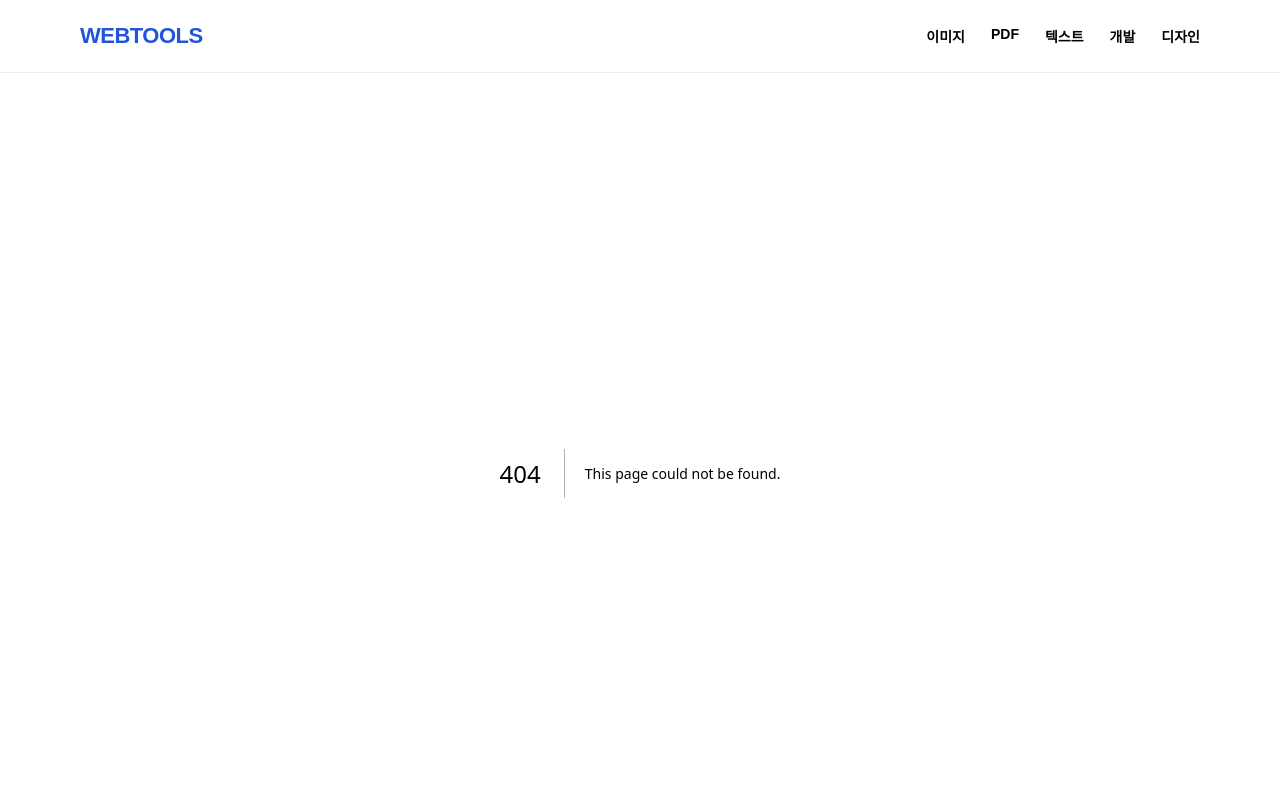
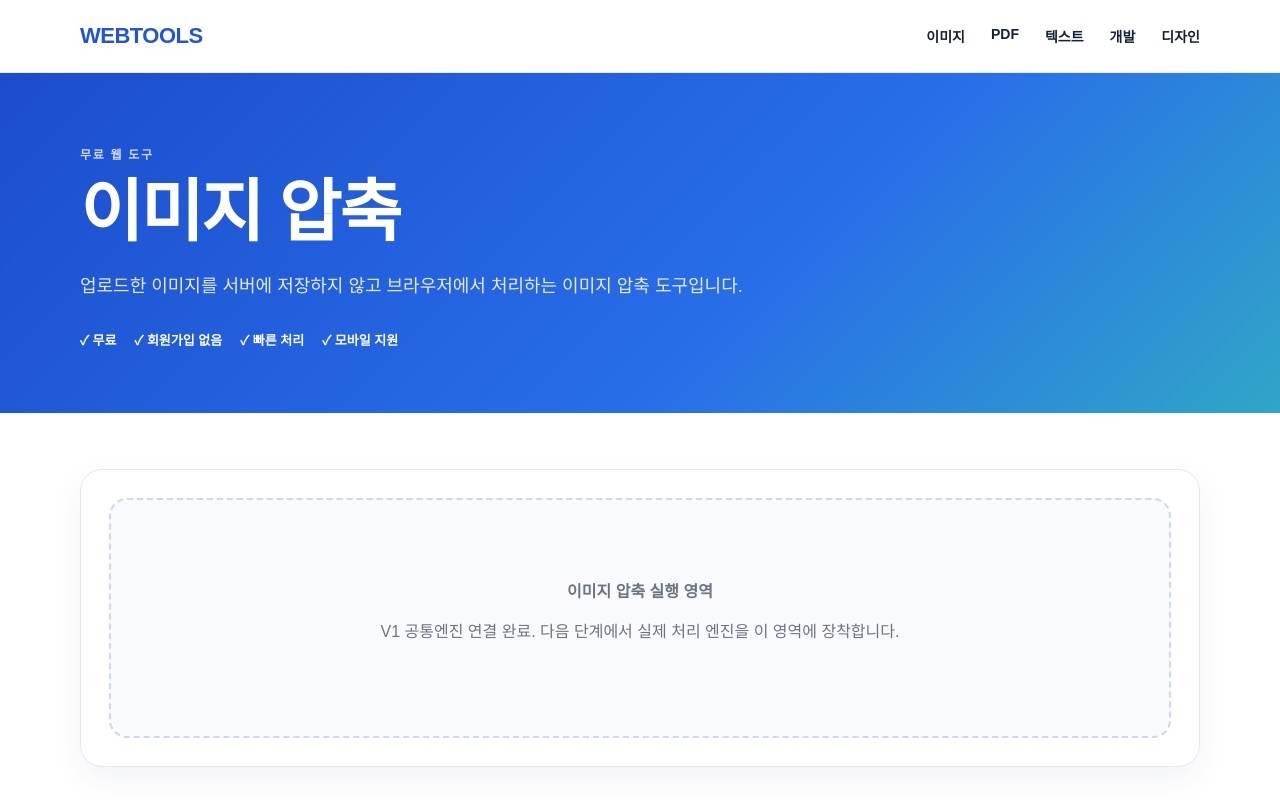
Before and after one commit to license-book/web-tools, a Next.js app: page /tools/image-compressor in a window 1280 px wide. Before the commit this address had no page. Shown: the top 800 px of the page. Built offline with nearby package versions, Linux system fonts and the light colour scheme.

Commit message:
Add dynamic tool detail route

```diff
--- /dev/null
+++ b/app/tools/[slug]/page.tsx
@@ -0,0 +1,34 @@
+import { notFound } from 'next/navigation';
+import type { Metadata } from 'next';
+import { getTool, tools } from '@/data/tools';
+import ToolShell from '@/components/tools/ToolShell';
+
+export function generateStaticParams() {
+  return tools.map((tool) => ({ slug: tool.slug }));
+}
+
+export async function generateMetadata({ params }: { params: Promise<{ slug: string }> }): Promise<Metadata> {
+  const { slug } = await params;
+  const tool = getTool(slug);
+  if (!tool) return {};
+  return { title: tool.title, description: tool.description, keywords: tool.keywords };
+}
+
+export default async function ToolPage({ params }: { params: Promise<{ slug: string }> }) {
+  const { slug } = await params;
+  const tool = getTool(slug);
+  if (!tool) notFound();
+
+  return (
+    <ToolShell tool={tool}>
+      <div className="toolPanel">
+        <div className="placeholderBox">
+          <div>
+            <strong>{tool.title} 실행 영역</strong>
+            <p>V1 공통엔진 연결 완료. 다음 단계에서 실제 처리 엔진을 이 영역에 장착합니다.</p>
+          </div>
+        </div>
+      </div>
+    </ToolShell>
+  );
+}
```
